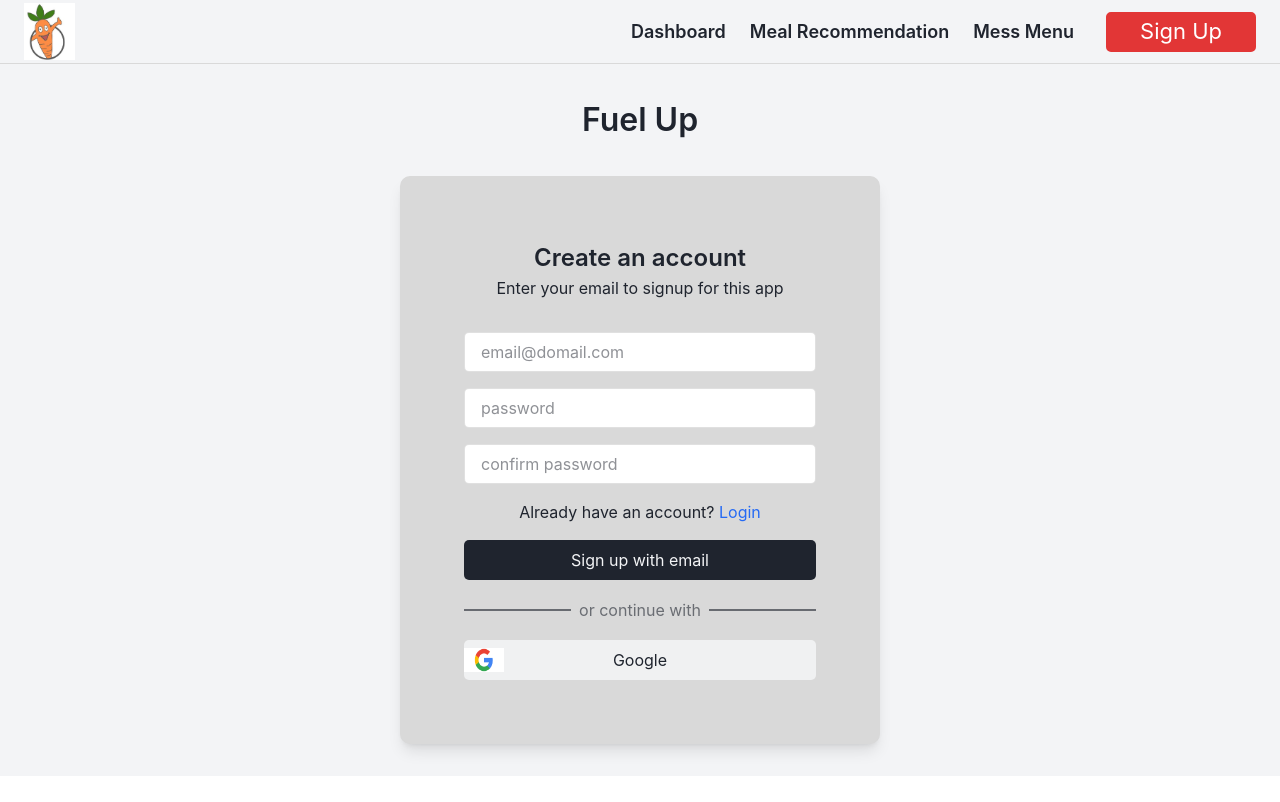
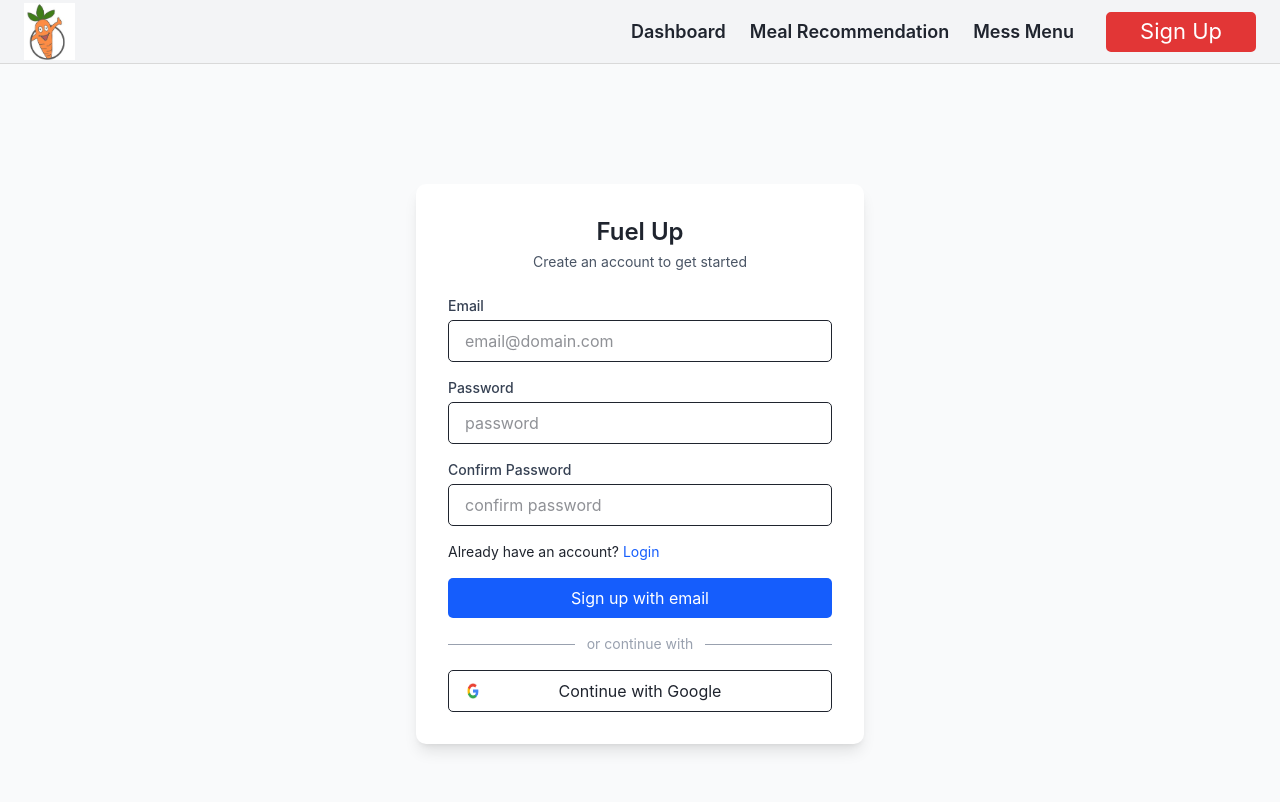
Before and after one commit to Nina-the-coder/FuelUp, a React (Vite) app in the folder frontend/: page /signup in a window 1280 px wide. Shown: the top 802 px of the page. Built offline with nearby package versions, Linux system fonts and the light colour scheme.

Commit message:
added the api request on login/sigin pages

```diff
--- a/frontend/package.json
+++ b/frontend/package.json
@@ -11,6 +11,7 @@
   },
   "dependencies": {
     "@tailwindcss/vite": "^4.1.13",
+    "axios": "^1.13.2",
     "lucide-react": "^0.544.0",
     "react": "^19.1.1",
     "react-dom": "^19.1.1",
--- a/frontend/src/pages/Login.jsx
+++ b/frontend/src/pages/Login.jsx
@@ -1,63 +1,146 @@
-import React from "react";
-import Icon from "../components/Icon";
+// Login.jsx
+import React, { useState } from "react";
+import axios from "axios";
 import googleicon from "../assets/googleicon.png";
 import { useNavigate } from "react-router-dom";
 
 const Login = () => {
-    const navigate = useNavigate();
-    const navigateto = (path) => {
-        navigate(path);
+  const navigate = useNavigate();
+
+  // form state
+  const [email, setEmail] = useState("");
+  const [password, setPassword] = useState("");
+
+  // ui state
+  const [loading, setLoading] = useState(false);
+  const [error, setError] = useState("");
+
+  // basic client validation
+  const validate = () => {
+    if (!email || !password) {
+      setError("Please enter both email and password.");
+      return false;
     }
+    // simple email regex
+    const re = /\S+@\S+\.\S+/;
+    if (!re.test(email)) {
+      setError("Please enter a valid email address.");
+      return false;
+    }
+    return true;
+  };
+
+  const handleSubmit = async (e) => {
+    e?.preventDefault();
+    setError("");
+    if (!validate()) return;
+
+    setLoading(true);
+    try {
+      const res = await axios.post("/api/auth/login", { email, password });
+      // expected: { token, user }
+      const { token, user } = res.data || {};
+      if (!token) throw new Error("Missing token in response");
+      localStorage.setItem("token", token);
+      if (user) localStorage.setItem("user", JSON.stringify(user));
+      // optionally set default axios header
+      axios.defaults.headers.common["Authorization"] = `Bearer ${token}`;
+      navigate("/");
+    } catch (err) {
+      console.error(err);
+      const msg = err?.response?.data?.message || err.message || "Login failed";
+      setError(msg);
+    } finally {
+      setLoading(false);
+    }
+  };
+
+  const handleGoogle = () => {
+    // redirect to your backend google OAuth entrypoint
+    window.location.href = "/api/auth/google";
+  };
+
   return (
-    <div className="h-vh flex m-0 flex-col justify-center items-center p-4 md:p-8 ">
-      <div className="text-[2rem] font-semibold mb-8">Fuel Up</div>
+    <div className="min-h-screen flex items-center justify-center p-4 bg-gray-50">
+      <div className="w-full max-w-md bg-white rounded-2xl shadow-lg p-8">
+        <h2 className="text-2xl font-semibold mb-1 text-center">Fuel Up</h2>
+        <p className="text-sm text-gray-600 text-center mb-6">Welcome back — login to continue</p>
 
-      {/* main form */}
-      <div className="flex flex-col sm:w-[30rem] bg-card-bg p-8 md:p-16 rounded-2xl shadow-lg">
-        <div className="flex flex-col items-center mb-4">
-          <div className="text-[1.5rem] font-semibold ">Login</div>
-          <div className="text-[1rem] mb-4 ">
-            Enter your email to Login to this app
+        <form onSubmit={handleSubmit} className="space-y-4">
+          {error && <div className="text-sm text-red-600 bg-red-50 border border-red-100 p-3 rounded">{error}</div>}
+
+          <div>
+            <label className="block text-sm font-medium text-gray-700 mb-1">Email</label>
+            <input
+              type="email"
+              value={email}
+              onChange={(e) => setEmail(e.target.value)}
+              placeholder="email@domain.com"
+              className="w-full px-4 py-2 border rounded-xl focus:outline-none focus:ring-2 focus:ring-blue-200"
+              disabled={loading}
+              required
+            />
           </div>
-        </div>
 
-        <div className="flex flex-col items-center gap-4">
-          <input
-            className="border h-[40px] w-full rounded-xl px-4 py-0.5 border-card-bg/80 bg-white"
-            placeholder="email@domail.com"
-          />
-          <input
-            className="border h-[40px] w-full rounded-xl px-4 py-0.5 border-card-bg/80 bg-white"
-            type="password"
-            placeholder="password"
-          />
-          <div className="">
-            Don't have an account?{" "}
+          <div>
+            <label className="block text-sm font-medium text-gray-700 mb-1">Password</label>
+            <input
+              type="password"
+              value={password}
+              onChange={(e) => setPassword(e.target.value)}
+              placeholder="password"
+              className="w-full px-4 py-2 border rounded-xl focus:outline-none focus:ring-2 focus:ring-blue-200"
+              disabled={loading}
+              required
+            />
+          </div>
+
+          <div className="flex items-center justify-between text-sm">
+            <div>
+              Don't have an account?{" "}
+              <button
+                type="button"
+                onClick={() => navigate("/signup")}
+                className="text-blue-600 hover:underline"
+              >
+                Sign up
+              </button>
+            </div>
+            {/* optional forgot password link */}
             <button
-              onClick={() => navigateto("/signup")}
-              className="text-blue hover:underline hover:cursor-pointer"
+              type="button"
+              onClick={() => navigate("/forgot-password")}
+              className="text-gray-500 hover:underline"
             >
-              SignUp
+              Forgot?
             </button>
           </div>
-          <button className="w-full h-[40px] bg-text text-bg rounded-xl px-2 py-0.5 hover:bg-text/90 hover:cursor-pointer">
-            Login
+
+          <button
+            type="submit"
+            onClick={handleSubmit}
+            className={`w-full py-2 rounded-xl text-white ${loading ? "bg-blue-400" : "bg-blue-600 hover:bg-blue-700"}`}
+            disabled={loading}
+          >
+            {loading ? "Logging in..." : "Login"}
           </button>
-          <div className="flex items-center w-full text-text/60 my-0.5">
-            <div className="flex-grow h-0 border"></div>
-            <div className="mx-2">or continue with</div>
-            <div className="flex-grow h-0 border"></div>
+
+          <div className="flex items-center text-sm text-gray-400">
+            <div className="flex-1 border-t" />
+            <div className="px-3">or continue with</div>
+            <div className="flex-1 border-t" />
           </div>
-          <button className="w-full h-[40px] py-0.5 flex items-center justify-between bg-bg/90 rounded-xl hover:border hover:cursor-pointer ">
-            <img
-              className="w-[40px] h-[24px] flex-shrink-0"
-              src={googleicon}
-              alt="G"
-            />
-            <div className="">Google</div>
-            <div className="w-[40px]"></div>
+
+          <button
+            type="button"
+            onClick={handleGoogle}
+            className="w-full py-2 rounded-xl border flex items-center justify-between px-3 hover:bg-gray-50"
+          >
+            <img src={googleicon} alt="Google" className="w-6 h-4" />
+            <span>Continue with Google</span>
+            <span className="w-6" />
           </button>
-        </div>
+        </form>
       </div>
     </div>
   );
--- a/frontend/src/pages/Signup.jsx
+++ b/frontend/src/pages/Signup.jsx
@@ -1,65 +1,155 @@
-import React from "react";
-import Icon from "../components/Icon";
+// Signup.jsx
+import React, { useState } from "react";
+import axios from "axios";
 import googleicon from "../assets/googleicon.png";
-import { Link, useNavigate } from "react-router-dom";
+import { useNavigate } from "react-router-dom";
 
 const Signup = () => {
   const navigate = useNavigate();
-    const navigateto = (path) => {
-        navigate(path);
+
+  // form state
+  const [email, setEmail] = useState("");
+  const [password, setPassword] = useState("");
+  const [confirm, setConfirm] = useState("");
+
+  // ui
+  const [loading, setLoading] = useState(false);
+  const [error, setError] = useState("");
+
+  const validate = () => {
+    if (!email || !password || !confirm) {
+      setError("Please fill all fields.");
+      return false;
     }
+    const re = /\S+@\S+\.\S+/;
+    if (!re.test(email)) {
+      setError("Please enter a valid email address.");
+      return false;
+    }
+    if (password.length < 6) {
+      setError("Password must be at least 6 characters.");
+      return false;
+    }
+    if (password !== confirm) {
+      setError("Passwords do not match.");
+      return false;
+    }
+    return true;
+  };
+
+  const handleSignup = async (e) => {
+    e?.preventDefault();
+    setError("");
+    if (!validate()) return;
+
+    setLoading(true);
+    try {
+      const res = await axios.post("/api/auth/signup", { email, password });
+      const { token, user } = res.data || {};
+      if (!token) throw new Error("Missing token in response");
+      localStorage.setItem("token", token);
+      if (user) localStorage.setItem("user", JSON.stringify(user));
+      axios.defaults.headers.common["Authorization"] = `Bearer ${token}`;
+      navigate("/");
+    } catch (err) {
+      console.error(err);
+      const msg = err?.response?.data?.message || err.message || "Signup failed";
+      setError(msg);
+    } finally {
+      setLoading(false);
+    }
+  };
+
+  const handleGoogle = () => {
+    window.location.href = "/api/auth/google";
+  };
+
   return (
-    <div className="h-vh flex flex-col justify-center items-center p-4 md:p-8">
-      <div className="text-[2rem] font-semibold mb-8">Fuel Up</div>
+    <div className="min-h-screen flex items-center justify-center p-4 bg-gray-50">
+      <div className="w-full max-w-md bg-white rounded-2xl shadow-lg p-8">
+        <h2 className="text-2xl font-semibold mb-1 text-center">Fuel Up</h2>
+        <p className="text-sm text-gray-600 text-center mb-6">Create an account to get started</p>
 
-      {/* main form */}
-      <div className="flex flex-col sm:w-[30rem] bg-card-bg p-8 md:p-16 rounded-2xl shadow-lg">
-        <div className="flex flex-col items-center mb-4">
-          <div className="text-[1.5rem] font-semibold ">Create an account</div>
-          <div className="text-[1rem] mb-4 ">
-            Enter your email to signup for this app
+        <form onSubmit={handleSignup} className="space-y-4">
+          {error && <div className="text-sm text-red-600 bg-red-50 border border-red-100 p-3 rounded">{error}</div>}
+
+          <div>
+            <label className="block text-sm font-medium text-gray-700 mb-1">Email</label>
+            <input
+              type="email"
+              value={email}
+              onChange={(e) => setEmail(e.target.value)}
+              placeholder="email@domain.com"
+              className="w-full px-4 py-2 border rounded-xl focus:outline-none focus:ring-2 focus:ring-blue-200"
+              disabled={loading}
+              required
+            />
           </div>
-        </div>
 
-        <div className="flex flex-col items-center gap-4">
-          <input
-            className="border h-[40px] w-full rounded-xl px-4 py-0.5 border-card-bg/80 bg-white"
-            placeholder="email@domail.com"
-          />
-          <input
-            className="border h-[40px] w-full rounded-xl px-4 py-0.5 border-card-bg/80 bg-white"
-            type="password"
-            placeholder="password"
-          />
-          <input
-            className="border h-[40px] w-full rounded-xl px-4 py-0.5 border-card-bg/80 bg-white"
-            type="password"
-            placeholder="confirm password"
-          />
-          <div className="">
-            Already have an account?{" "}
-            <button onClick={() => navigateto("/login")} className="text-blue hover:underline hover:cursor-pointer">
-              Login
-            </button>
+          <div>
+            <label className="block text-sm font-medium text-gray-700 mb-1">Password</label>
+            <input
+              type="password"
+              value={password}
+              onChange={(e) => setPassword(e.target.value)}
+              placeholder="password"
+              className="w-full px-4 py-2 border rounded-xl focus:outline-none focus:ring-2 focus:ring-blue-200"
+              disabled={loading}
+              required
+            />
           </div>
-          <button className="w-full h-[40px] bg-text text-bg rounded-xl px-2 py-0.5 hover:bg-text/90 hover:cursor-pointer">
-            Sign up with email
+
+          <div>
+            <label className="block text-sm font-medium text-gray-700 mb-1">Confirm Password</label>
+            <input
+              type="password"
+              value={confirm}
+              onChange={(e) => setConfirm(e.target.value)}
+              placeholder="confirm password"
+              className="w-full px-4 py-2 border rounded-xl focus:outline-none focus:ring-2 focus:ring-blue-200"
+              disabled={loading}
+              required
+            />
+          </div>
+
+          <div className="flex items-center justify-between text-sm">
+            <div>
+              Already have an account?{" "}
+              <button
+                type="button"
+                onClick={() => navigate("/login")}
+                className="text-blue-600 hover:underline"
+              >
+                Login
+              </button>
+            </div>
+          </div>
+
+          <button
+            type="submit"
+            onClick={handleSignup}
+            className={`w-full py-2 rounded-xl text-white ${loading ? "bg-blue-400" : "bg-blue-600 hover:bg-blue-700"}`}
+            disabled={loading}
+          >
+            {loading ? "Creating account..." : "Sign up with email"}
           </button>
-          <div className="flex w-full items-center text-text/60 my-0.5">
-            <div className="flex-grow h-0 border"></div>
-            <div className="mx-2">or continue with</div>
-            <div className="flex-grow h-0 border"></div>
+
+          <div className="flex items-center text-sm text-gray-400">
+            <div className="flex-1 border-t" />
+            <div className="px-3">or continue with</div>
+            <div className="flex-1 border-t" />
           </div>
-          <button className="w-full h-[40px] py-0.5 flex items-center justify-between bg-bg/90 rounded-xl hover:border hover:cursor-pointer ">
-            <img
-              className="w-[40px] h-[24px] flex-shrink-0"
-              src={googleicon}
-              alt="G"
-            />
-            <div className="">Google</div>
-            <div className="w-[40px]"></div>
+
+          <button
+            type="button"
+            onClick={handleGoogle}
+            className="w-full py-2 rounded-xl border flex items-center justify-between px-3 hover:bg-gray-50"
+          >
+            <img src={googleicon} alt="Google" className="w-6 h-4" />
+            <span>Continue with Google</span>
+            <span className="w-6" />
           </button>
-        </div>
+        </form>
       </div>
     </div>
   );
```
Also changed, not shown: 1 other file (tests, documents, lock files or other folders).
